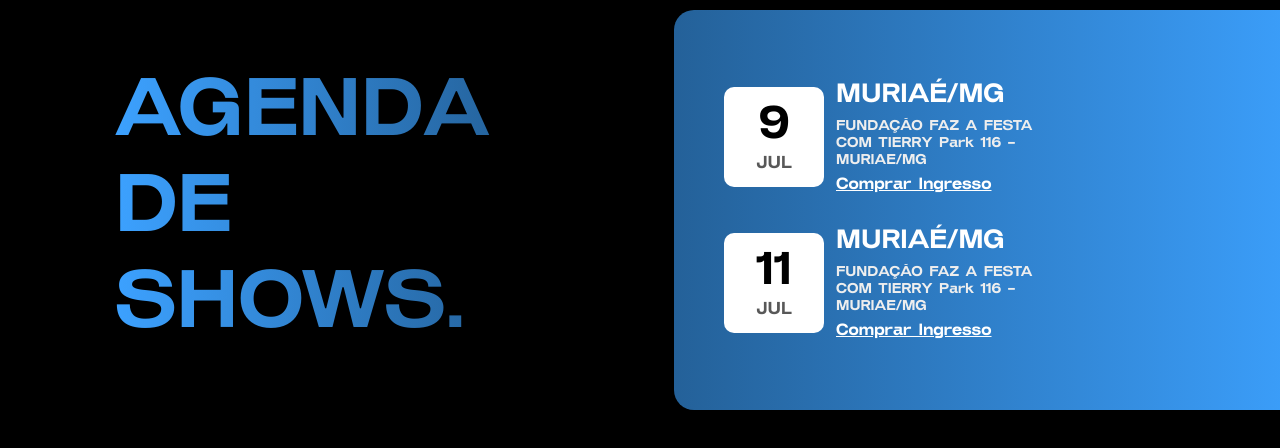
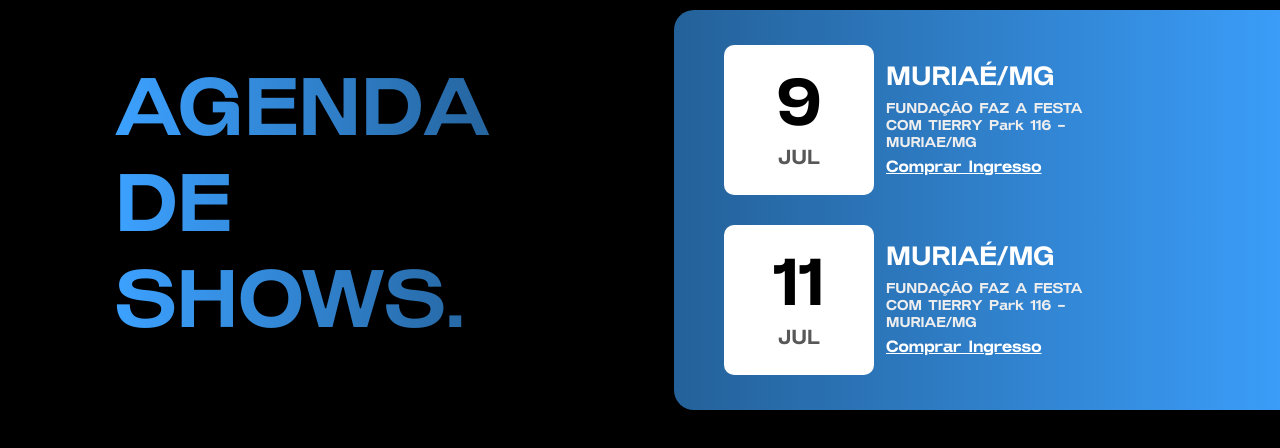
Before and after one commit to apinheirox/tierry-landing-page, a plain HTML site: page index.html in a window 1280 px wide. Shown: the part 1050-1498 px from the top of the page. Drawn offline with Linux system fonts and the light colour scheme.

Commit message:
Update styles.css

```diff
--- a/src/styles/styles.css
+++ b/src/styles/styles.css
@@ -194,8 +194,8 @@
 }
 
 #agenda .card {
-    width: 100px;
-    height: 100px;
+    width: 150px;
+    height: 150px;
     background-color: white;
     border-radius: 10px;
     display: flex;
@@ -212,11 +212,11 @@
 }
 
 #agenda .card p:nth-child(1) {
-    font-size: 45px;
+    font-size: 65px;
 }
 
 #agenda .card p:last-child {
-    font-size: 17px;
+    font-size: 20px;
     color: #585858;
 }
 
```
